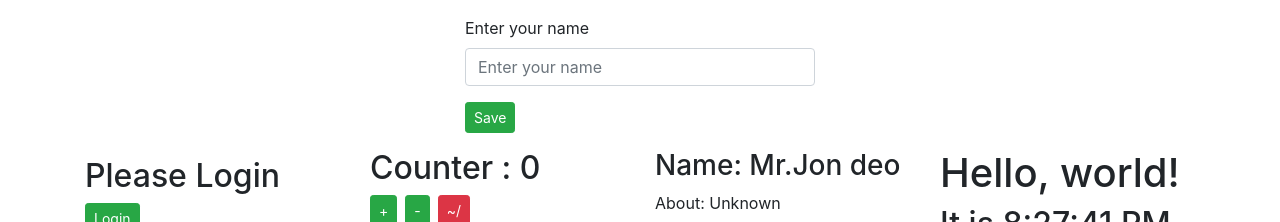
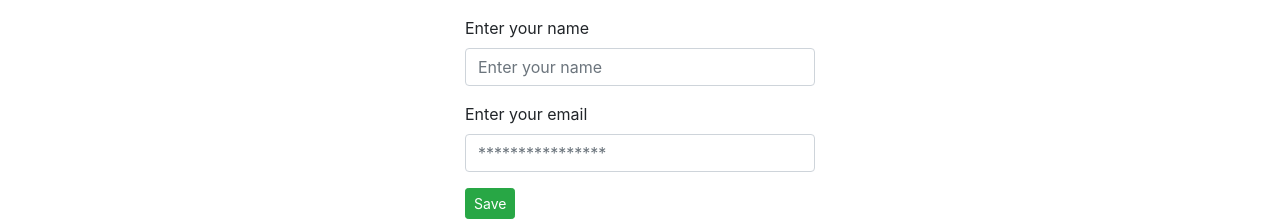
Before and after one commit to mbrsagor/djangoRedis, a React (Create React App) app: page / in a window 1280 px wide. Shown: the top 222 px of the page. Built offline with nearby package versions, Linux system fonts and the light colour scheme.

Commit message:
Multiple form submit

```diff
--- a/src/components/lifting/index.jsx
+++ b/src/components/lifting/index.jsx
@@ -6,18 +6,21 @@ class Lifting extends Component {
         super(props);
         this.state = {
             name: '',
-            email: ''
+            password: ''
         };
-        // this.handleChange = this.handleChange.bind(this);
-        // this.submitHandler = this.submitHandler.bind(this);
+        this.handleChange = this.handleChange.bind(this);
+        this.submitHandler = this.submitHandler.bind(this);
     }
 
-    handleChange = e => {
-        this.setState({name: e.target.value})
+    handleChange = event => {
+        this.setState({
+           [event.target.name] : event.target.value
+        })
     }
 
     submitHandler = event => {
-        console.log({name: this.state.name});
+        const [name, password] = this.state
+        console.log(`name: ${name}\npassword: ${password}`);
         event.preventDefault();
     }
 
@@ -36,6 +39,17 @@ class Lifting extends Component {
                             onChange={this.handleChange}
                         />
                     </div>
+                    <div className="form-group">
+                        <label htmlFor="password">Enter your email</label>
+                        <input type="password"
+                            className="form-control"
+                            placeholder="****************"
+                            id="password"
+                            name="password"
+                            value={this.state.password}
+                            onChange={this.handleChange}
+                        />
+                    </div>
                     <button type="submit" className="btn btn-success btn-sm">Save</button>
                 </form>
             </div>
```
